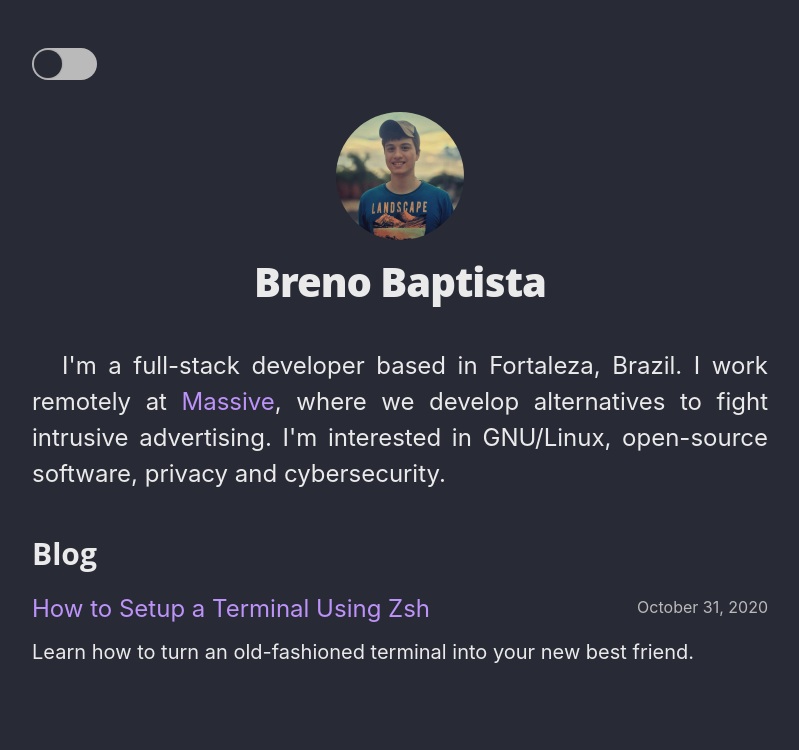
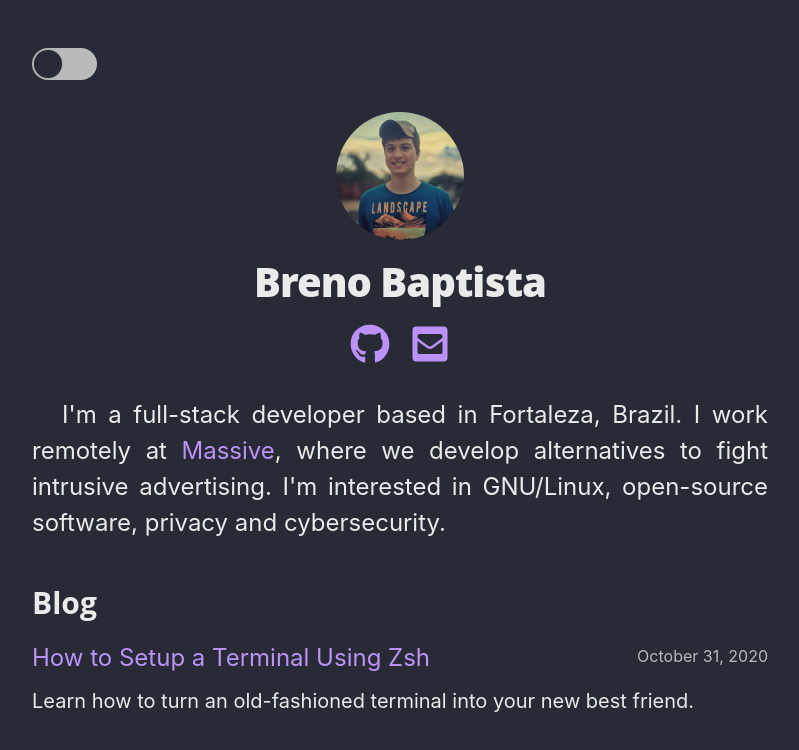
Before and after one commit to brenobaptista/blog, a Next.js app: page / in a window 1280 px wide. Shown: the top 750 px of the page, without its empty margins (240-1039 px from the left). Built offline with nearby package versions, Linux system fonts and the light colour scheme.

Commit message:
Integrated social icons in homepage

```diff
--- a/src/components/Layout.tsx
+++ b/src/components/Layout.tsx
@@ -10,6 +10,7 @@ import { ThemeContext } from '../pages/_app'
 import {
   Container,
   HomeHeader,
+  SocialIcons,
   Separator,
   ShortBio,
   BackToHome
@@ -71,6 +72,30 @@ const Layout = ({ children, home }: Props): JSX.Element => {
             priority
           />
           <h1>Breno Baptista</h1>
+          <SocialIcons>
+            <a
+              href='https://github.com/brenobaptista/'
+              target='_blank'
+              rel='noreferrer noopener'
+            >
+              <Image
+                src='/images/icons/github.svg'
+                alt='GitHub logo'
+                width={40}
+                height={40}
+                priority
+              />
+            </a>
+            <a href='mailto:brenobaptista@protonmail.com'>
+              <Image
+                src='/images/icons/envelope-square.svg'
+                alt='Email icon'
+                width={40}
+                height={40}
+                priority
+              />
+            </a>
+          </SocialIcons>
         </HomeHeader>
       )}
       <main>{children}</main>
--- a/src/styles/components/Layout.ts
+++ b/src/styles/components/Layout.ts
@@ -26,6 +26,26 @@ export const HomeHeader = styled.header`
 
   img {
     border-radius: 50%;
+  }
+`
+
+export const SocialIcons = styled.div`
+  width: 100px;
+  display: flex;
+  justify-content: space-between;
+
+  filter: ${props => {
+    const themeMode = props.theme.mode
+
+    if (themeMode === 'dark') {
+      return 'invert(64%) sepia(99%) saturate(1910%) hue-rotate(213deg) brightness(102%) contrast(95%)'
+    }
+
+    return 'invert(17%) sepia(9%) saturate(608%) hue-rotate(149deg) brightness(91%) contrast(87%)'
+  }};
+
+  img {
+    border-radius: 0;
   }
 `
 
```
